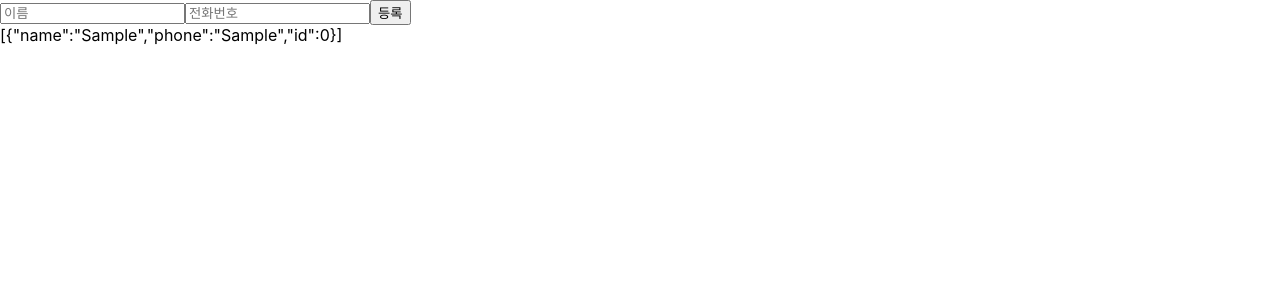
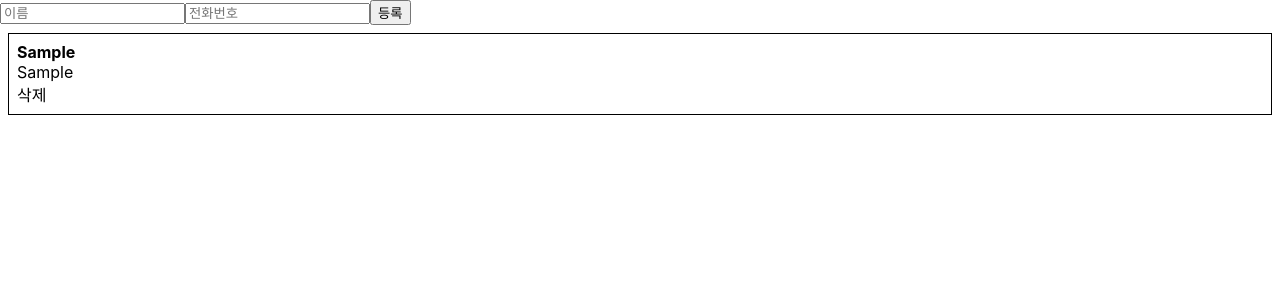
Before and after one commit to chemica1/react-phonebook, a React (Create React App) app: page / in a window 1280 px wide. Both pictures are taken after typing "Sample", "Sample" into the empty fields and a click on the button "등록". Shown: the top 300 px of the page. Built offline with nearby package versions, Linux system fonts and the light colour scheme.

Commit message:
feat: 삭제기능 구현 but 디버깅 ㅠ
어디가 문제인거지..

```diff
--- a/src/App.js
+++ b/src/App.js
@@ -1,5 +1,6 @@
 import React, { Component } from 'react';
 import PhoneForm from './components/PhoneForm';
+import PhoneInfoList from './components/PhoneInfoList';
 
 
 class App extends Component {
@@ -20,12 +21,23 @@ class App extends Component {
     });
   }
 
+  handelRemove =(id)=>{
+    const {information} = this.state;
+    this.setState({
+      information : information.filter(info => info.id !== id)
+    })
+  }
+
 
   render() {
     return (
      <div>
        <PhoneForm onCreate = {this.handleCreate} />
-       {JSON.stringify(this.state.information)}
+       <PhoneInfoList
+        data={this.state.information}
+        onRemove={this.handleRemove}
+        />
+        {/* {JSON.stringify(this.state.information)*/}
      </div>
     );
   }
--- a/src/components/PhoneInfo.js
+++ b/src/components/PhoneInfo.js
@@ -1,8 +1,14 @@
 import React, { Component } from 'react';
 
 class PhoneInfo extends Component {
+
+    handleRemove = ()=>{
+        const{ info, onRemove } = this.props;
+        onRemove(info.id);
+    }
+
     render() {
-        const { name, phone, id} = this.props.info; //프롶을 비구조할당을 통해 받아옴
+        const { name, phone} = this.props.info; //프롶을 비구조할당을 통해 받아옴
 
         const style = {
             border: "1px solid black",
@@ -14,6 +20,7 @@ class PhoneInfo extends Component {
             <div style={style}>
                 <div><b>{name}</b></div>
                 <div>{phone}</div>
+                <botton onClick = {this.handleRemove}>삭제</botton>
             </div>
         );
     }
--- a/src/components/PhoneInfoList.js
+++ b/src/components/PhoneInfoList.js
@@ -1,4 +1,5 @@
 import React, { Component } from 'react';
+import PhoneInfo from './PhoneInfo';
 
 class PhoneInfoList extends Component {
     static defaultProps ={ //디폴트프롭값을 넣을땐 static으로 선언함
@@ -7,9 +8,15 @@ class PhoneInfoList extends Component {
 
     render() {
 
-        const{data} = this.props;
+        const{data, onRemove} = this.props; //비구조화할당을 통해서 레퍼런스를 만들어줌
         const list = data.map(
-            info => (<PhoneInfo info={info} key={info.id} />) //key값은 나중에 업뎃할때 편하려구 넣음
+            info =>(
+            <PhoneInfo
+                onRemove={onRemove}
+                info={info}
+                key={info.id}
+             />
+            ) //key값은 나중에 업뎃할때 편하려구 넣음
         );
         return (
             <div>
```
